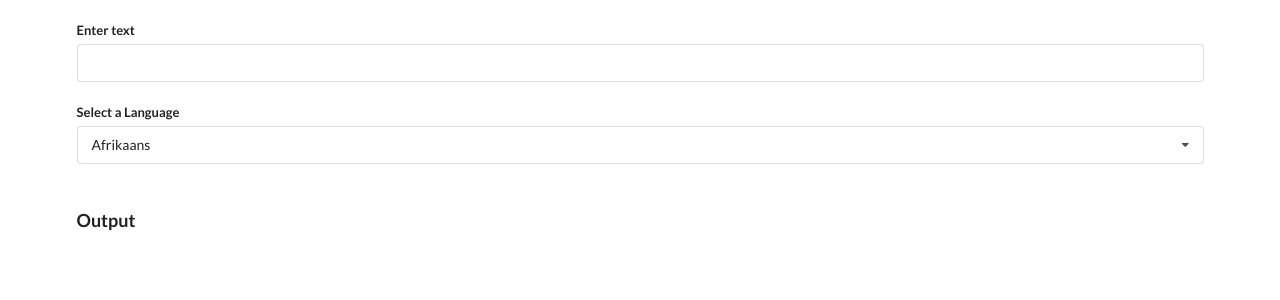
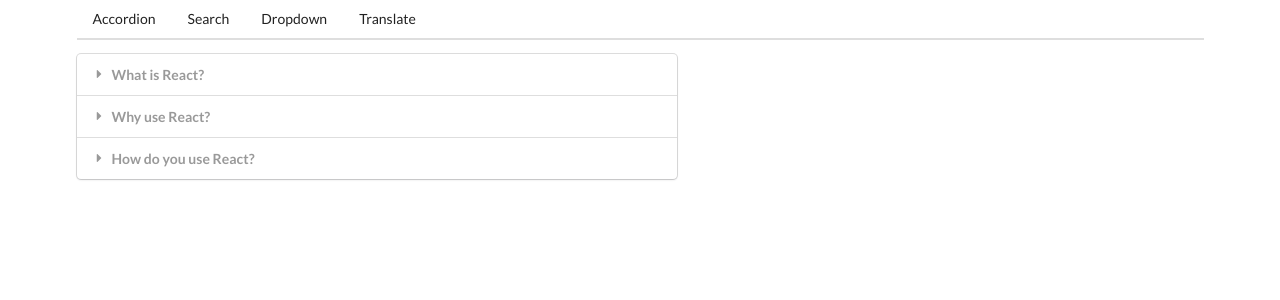
Before and after one commit to KPMGE/widgets-app, a React (Create React App) app: page / in a window 1280 px wide. Shown: the top 300 px of the page. Built offline with nearby package versions, Linux system fonts and the light colour scheme; no server answers.

Commit message:
Implementing simple navigation from scratch

```diff
--- a/src/App.js
+++ b/src/App.js
@@ -4,6 +4,23 @@
 import Search from "./components/Search";
 import Dropdown from "./components/Dropdown";
 import Translate from "./components/Translate";
+import Route from "./components/Route";
+import Header from "./components/Header";
+
+const items = [
+  {
+    title: "What is React?",
+    content: "React is a front end javascript framework",
+  },
+  {
+    title: "Why use React?",
+    content: "React is a favorite JS library among engineers",
+  },
+  {
+    title: "How do you use React?",
+    content: "You use React by creating components",
+  },
+];
 
 const options = [
   {
@@ -21,9 +38,32 @@
 ];
 
 const App = () => {
+  const [selected, setSelected] = useState(options[0]);
+
   return (
-    <div className="ui container" style={{ marginTop: 20 }}>
-      <Translate />
+    <div className="ui container">
+      <Header />
+
+      <Route path="/">
+        <Accordion items={items} />
+      </Route>
+
+      <Route path="/list">
+        <Search />
+      </Route>
+
+      <Route path="/dropdown">
+        <Dropdown
+          label="Select a color"
+          options={options}
+          selected={selected}
+          onSelectedChange={setSelected}
+        />
+      </Route>
+
+      <Route path="/translate">
+        <Translate />
+      </Route>
     </div>
   );
 };
--- /dev/null
+++ b/src/components/Header.js
@@ -0,0 +1,26 @@
+import React from "react";
+import Link from "./Link";
+
+const Header = () => {
+  return (
+    <div className="ui secondary pointing menu">
+      <Link href="/" className="item">
+        Accordion
+      </Link>
+
+      <Link href="/list" className="item">
+        Search
+      </Link>
+
+      <Link href="/dropdown" className="item">
+        Dropdown
+      </Link>
+
+      <Link href="/translate" className="item">
+        Translate
+      </Link>
+    </div>
+  );
+};
+
+export default Header;
--- /dev/null
+++ b/src/components/Link.js
@@ -0,0 +1,23 @@
+import React from "react";
+
+const Link = ({ className, href, children }) => {
+  const onClick = (event) => {
+    if (event.metaKey || event.ctrlKey) {
+      return;
+    }
+
+    event.preventDefault();
+    window.history.pushState({}, "", href);
+
+    const navEvent = new PopStateEvent("popstate");
+    window.dispatchEvent(navEvent);
+  };
+
+  return (
+    <a className={className} onClick={onClick} href={href}>
+      {children}
+    </a>
+  );
+};
+
+export default Link;
--- /dev/null
+++ b/src/components/Route.js
@@ -0,0 +1,21 @@
+import { useEffect, useState } from "react";
+
+const Route = ({ path, children }) => {
+  const [currentPath, setCurrentPath] = useState(window.location.pathname);
+
+  useEffect(() => {
+    const onLocationChange = () => {
+      setCurrentPath(window.location.pathname);
+    };
+
+    window.addEventListener("popstate", onLocationChange);
+
+    return () => {
+      window.removeEventListener("popstate", onLocationChange);
+    };
+  }, []);
+
+  return currentPath === path ? children : null;
+};
+
+export default Route;
```
